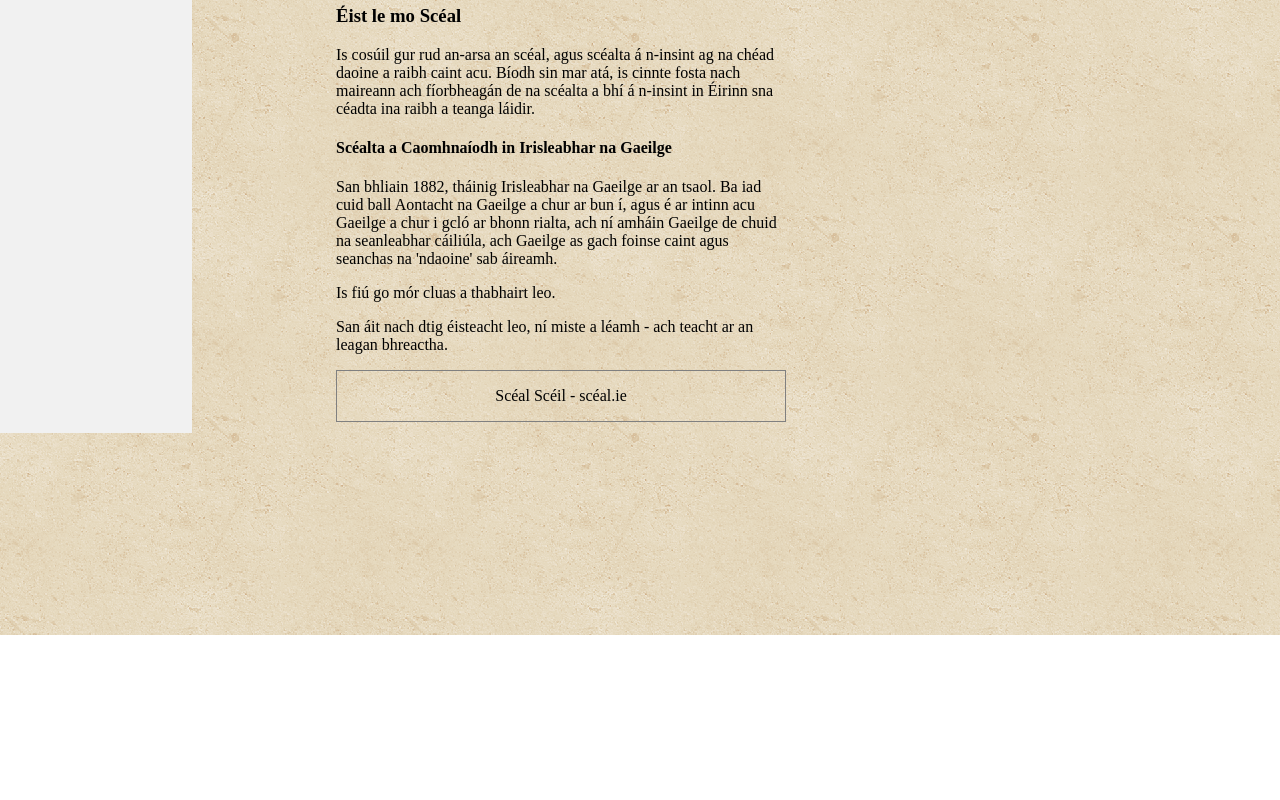
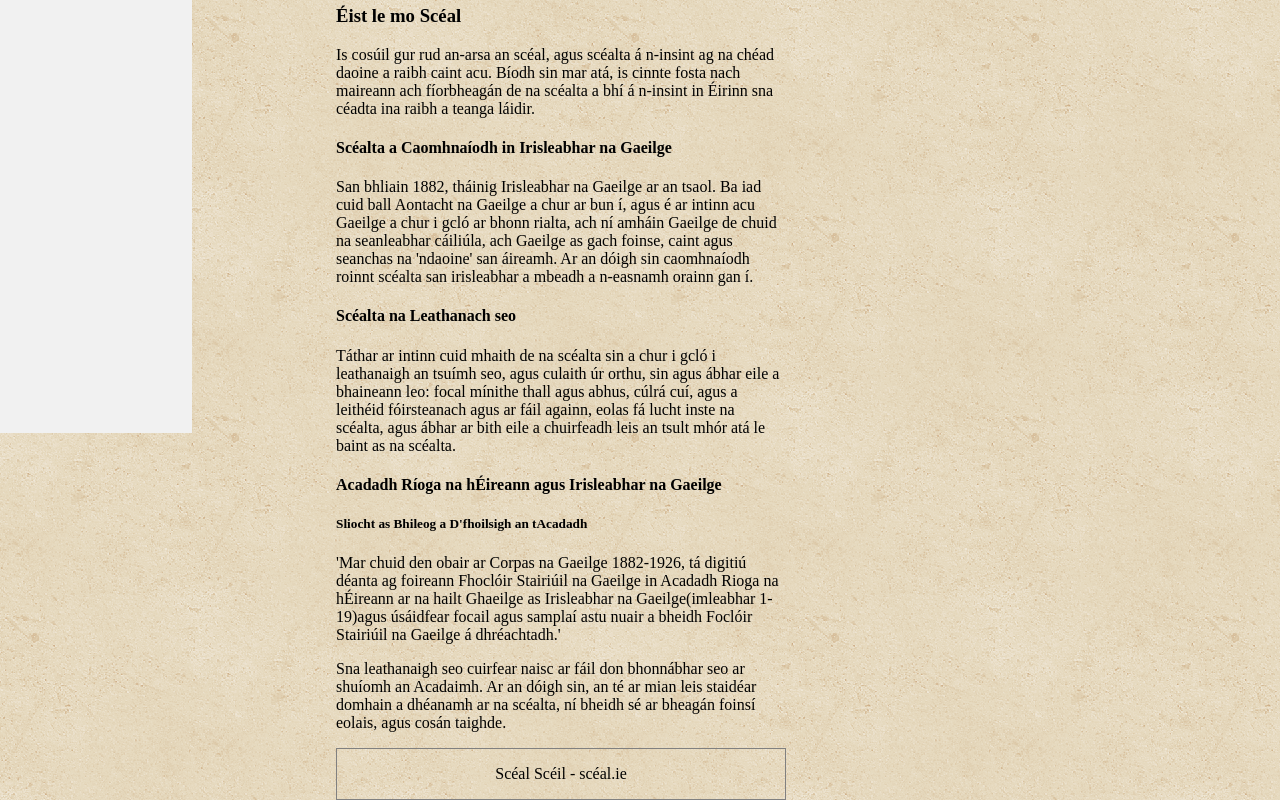
Before and after one commit to pmcu/pmcu-scl.github.io, a plain HTML site: page index.html in a window 1280 px wide. Shown: the part 520-1320 px from the top of the page. Before the commit the page ends 1155 px from the top, so only its background shows below. Drawn offline with Linux system fonts and the light colour scheme.

Commit message:
nuashonrú innéacs 2

```diff
--- a/index.html
+++ b/index.html
@@ -33,14 +33,32 @@
 	San bhliain 1882, tháinig Irisleabhar na Gaeilge ar an tsaol. Ba iad
 	cuid ball Aontacht na Gaeilge a chur ar bun í, agus é ar intinn acu
 	Gaeilge a chur i gcló ar bhonn rialta, ach ní amháin Gaeilge de chuid
-	na seanleabhar cáiliúla, ach Gaeilge as gach foinse caint agus seanchas
-	na 'ndaoine' sab áireamh.
+	na seanleabhar cáiliúla, ach Gaeilge as gach foinse, caint agus seanchas
+	na 'ndaoine' san áireamh. Ar an dóigh sin caomhnaíodh roinnt scéalta
+	san irisleabhar a mbeadh a n-easnamh orainn gan í.
 </p>
-
-
-  <p>Is fiú go mór cluas a thabhairt leo.</p>
-  <p>San áit nach dtig éisteacht leo, ní miste a léamh - ach
-  teacht ar an leagan bhreactha.</p>
+<h4>Scéalta na Leathanach seo</h4>
+<p>Táthar ar intinn cuid mhaith de na scéalta sin a chur i gcló
+i leathanaigh an tsuímh seo, agus culaith úr orthu, sin agus ábhar eile a bhaineann leo:
+focal mínithe thall agus abhus, cúlrá cuí, agus a leithéid fóirsteanach
+agus ar fáil againn, eolas fá lucht inste na scéalta, agus ábhar ar bith
+eile a chuirfeadh leis an tsult mhór atá le baint as na scéalta.
+</p>
+<h4>Acadadh Ríoga na hÉireann agus Irisleabhar na Gaeilge</h4>
+<p>
+<h5>Sliocht as Bhileog a D'fhoilsigh an tAcadadh</h5>
+<p>
+'Mar chuid den obair ar Corpas na Gaeilge 1882-1926, tá digitiú déanta
+ag foireann Fhoclóir Stairiúil na Gaeilge in Acadadh Rioga na hÉireann
+ar na hailt Ghaeilge as Irisleabhar na Gaeilge(imleabhar 1-19)agus úsáidfear
+focail agus samplaí astu nuair a bheidh Foclóir Stairiúil na Gaeilge á
+dhréachtadh.'
+</p>
+<p>
+	Sna leathanaigh seo cuirfear naisc ar fáil don bhonnábhar seo ar shuíomh
+	an Acadaimh. Ar an dóigh sin, an té ar mian leis staidéar domhain a dhéanamh
+	ar na scéalta, ní bheidh sé ar bheagán foinsí eolais, agus cosán taighde.
+</p>
  <footer>Scéal Scéil - scéal.ie</footer>
 </div>
 
```
